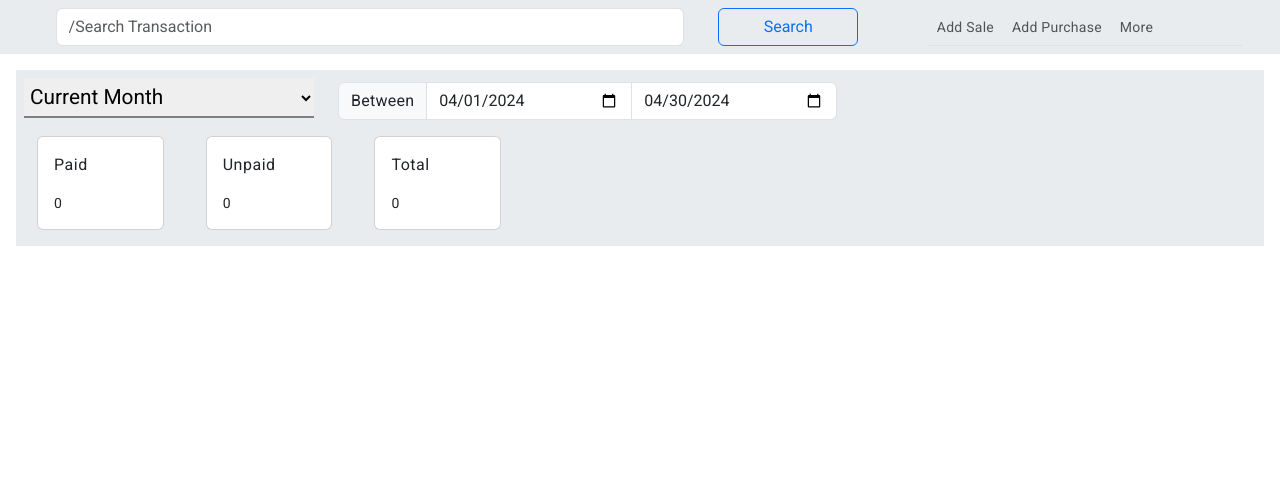
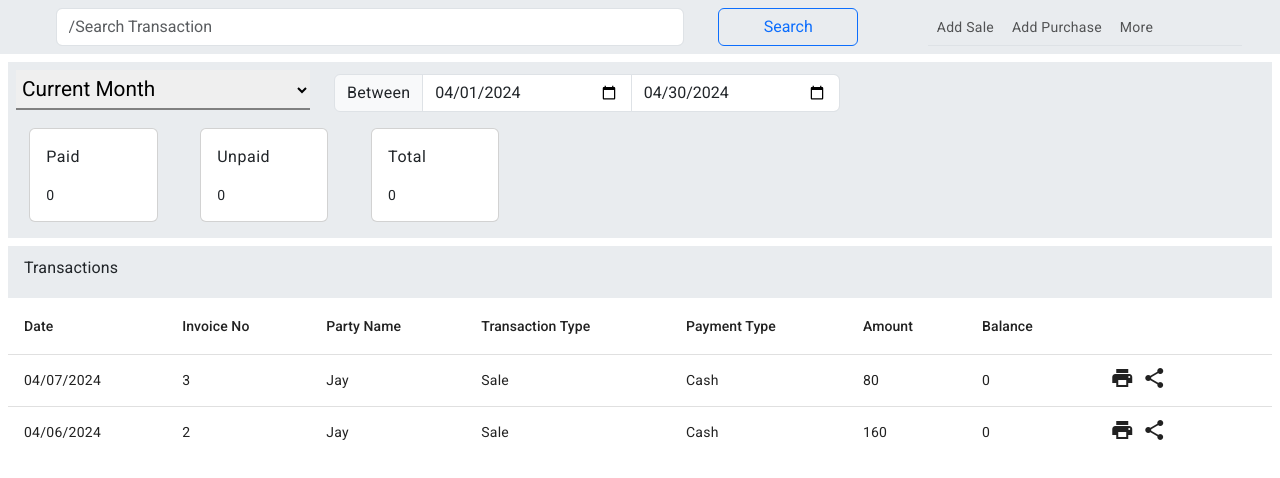
Before and after one commit to jayseth34/AutoMobile-Atk, an Angular app: page /sale/sale-invoice in a window 1280 px wide. Shown: the top 478 px of the page. Built offline with nearby package versions, Linux system fonts and the light colour scheme.

Commit message:
Sale/Purchase Filter

```diff
--- a/angular.json
+++ b/angular.json
@@ -25,7 +25,7 @@
               "src/assets"
             ],
             "styles": [
-              "@angular/material/prebuilt-themes/indigo-pink.css",
+              "@angular/material/prebuilt-themes/deeppurple-amber.css",
               "src/styles.css"
             ],
             "scripts": []
@@ -88,7 +88,7 @@
               "src/assets"
             ],
             "styles": [
-              "@angular/material/prebuilt-themes/indigo-pink.css",
+              "@angular/material/prebuilt-themes/deeppurple-amber.css",
               "src/styles.css"
             ],
             "scripts": []
--- a/src/app/components/details/details.component.css
+++ b/src/app/components/details/details.component.css
@@ -16,3 +16,7 @@
   font-size: 1.1rem;
   font-weight: 300;
 }
+
+section > h3 {
+  font-weight: 400;
+}
--- a/src/app/components/details/details.component.html
+++ b/src/app/components/details/details.component.html
@@ -32,7 +32,7 @@
   </section>
 
   <!-- Filters -->
-  <section class="m-3 bg-body-secondary">
+  <section class="m-2 bg-body-secondary">
     <form [formGroup]="filterForm">
       <div class="row p-2 mt-1 mb-2">
         <div class="select-container col-3">
@@ -55,12 +55,16 @@
               aria-label="start-date"
               class="form-control"
               formControlName="startDate"
+              id="startDate"
+              (change)="filterData($event)"
             />
             <input
               type="date"
               aria-label="end-date"
               class="form-control"
+              id="endDate"
               formControlName="endDate"
+              (change)="filterData($event)"
             />
           </div>
         </div>
@@ -89,4 +93,98 @@
       </div>
     </form>
   </section>
+
+  <!-- Table Contents -->
+  <section class="m-2 bg-body-secondary">
+    <h3 class="ms-3 pt-2">Transactions</h3>
+    <table mat-table [dataSource]="saleData">
+      <!--- Note that these columns can be defined in any order.
+            The actual rendered columns are set as a property on the row definition" -->
+
+      <!-- Position Column -->
+      <ng-container matColumnDef="date">
+        <th mat-header-cell *matHeaderCellDef>Date</th>
+        <td mat-cell *matCellDef="let element">{{ element.date }}</td>
+      </ng-container>
+
+      <!-- Name Column -->
+      <ng-container matColumnDef="invoiceNo">
+        <th mat-header-cell *matHeaderCellDef>Invoice No</th>
+        <td mat-cell *matCellDef="let element">{{ element.invoiceNo }}</td>
+      </ng-container>
+
+      <!-- Weight Column -->
+      <ng-container matColumnDef="partyName">
+        <th mat-header-cell *matHeaderCellDef>Party Name</th>
+        <td mat-cell *matCellDef="let element">{{ element.partyName }}</td>
+      </ng-container>
+
+      <!-- Symbol Column -->
+      <ng-container matColumnDef="transactionType">
+        <th mat-header-cell *matHeaderCellDef>Transaction Type</th>
+        <td mat-cell *matCellDef="let element">
+          {{ element.transactionType }}
+        </td>
+      </ng-container>
+
+      <!-- Weight Column -->
+      <ng-container matColumnDef="paymentType">
+        <th mat-header-cell *matHeaderCellDef>Payment Type</th>
+        <td mat-cell *matCellDef="let element">{{ element.paymentType }}</td>
+      </ng-container>
+
+      <!-- Amount Column -->
+      <ng-container matColumnDef="amount">
+        <th mat-header-cell *matHeaderCellDef>Amount</th>
+        <td mat-cell *matCellDef="let element">{{ element.amount }}</td>
+      </ng-container>
+
+      <!-- Balance Column -->
+      <ng-container matColumnDef="balance">
+        <th mat-header-cell *matHeaderCellDef>Balance</th>
+        <td mat-cell *matCellDef="let element">{{ element.balance }}</td>
+      </ng-container>
+
+      <!-- Icons Column -->
+      <ng-container matColumnDef="icons">
+        <th mat-header-cell *matHeaderCellDef></th>
+        <td mat-cell *matCellDef="let element">
+          <mat-icon class="ms-2" (click)="handlePrintClick(element.invoiceNo)"
+            >print</mat-icon
+          >
+          <mat-icon class="ms-2" (click)="handleShareClick(element.invoiceNo)"
+            >share</mat-icon
+          >
+        </td>
+      </ng-container>
+
+      <ng-container matColumnDef="option">
+        <th mat-header-cell *matHeaderCellDef></th>
+        <td mat-cell *matCellDef="let element">
+          <div class="dropdown ms-auto">
+            <i
+              class="fas fa-ellipsis-vertical"
+              data-bs-toggle="dropdown"
+              aria-expanded="false"
+            ></i>
+            <ul class="dropdown-menu">
+              <li>
+                <span class="dropdown-item">
+                  <i class="fas fa-pen mx-2"></i> Update
+                </span>
+              </li>
+              <li>
+                <span class="dropdown-item">
+                  <i class="fas fa-trash mx-2"></i> Delete
+                </span>
+              </li>
+            </ul>
+          </div>
+        </td>
+      </ng-container>
+
+      <tr mat-header-row *matHeaderRowDef="displayedColumns"></tr>
+      <tr mat-row *matRowDef="let row; columns: displayedColumns"></tr>
+    </table>
+  </section>
 </div>
--- a/src/app/components/details/details.component.ts
+++ b/src/app/components/details/details.component.ts
@@ -3,6 +3,27 @@ import { FormControl, FormGroup } from '@angular/forms';
 import { Router } from '@angular/router';
 
 import { TransactionTypeEnum, TimeFilterEnum } from 'src/app/models';
+import { saleData } from 'src/app/dummyData';
+
+export interface PeriodicElement {
+  name: string;
+  position: number;
+  weight: number;
+  symbol: string;
+}
+
+const ELEMENT_DATA: PeriodicElement[] = [
+  {position: 1, name: 'Hydrogen', weight: 1.0079, symbol: 'H'},
+  {position: 2, name: 'Helium', weight: 4.0026, symbol: 'He'},
+  {position: 3, name: 'Lithium', weight: 6.941, symbol: 'Li'},
+  {position: 4, name: 'Beryllium', weight: 9.0122, symbol: 'Be'},
+  {position: 5, name: 'Boron', weight: 10.811, symbol: 'B'},
+  {position: 6, name: 'Carbon', weight: 12.0107, symbol: 'C'},
+  {position: 7, name: 'Nitrogen', weight: 14.0067, symbol: 'N'},
+  {position: 8, name: 'Oxygen', weight: 15.9994, symbol: 'O'},
+  {position: 9, name: 'Fluorine', weight: 18.9984, symbol: 'F'},
+  {position: 10, name: 'Neon', weight: 20.1797, symbol: 'Ne'},
+];
 
 @Component({
   selector: 'app-details',
@@ -15,7 +36,12 @@ export class DetailsComponent implements OnInit {
   paidVal: Number = 0;
   unpaidVal: Number = 0;
   totalVal: Number = 0;
+  saleData = saleData;
 
+  // For Mat Table
+  // displayedColumns: string[] = ['position', 'name', 'weight', 'symbol'];
+  // dataSource = ELEMENT_DATA;
+  displayedColumns: string[] = ['date', 'invoiceNo', 'partyName', 'transactionType', 'paymentType', 'amount', 'balance', 'icons', 'option'];
 
   // Form Groups
   filterForm = new FormGroup({
@@ -31,6 +57,10 @@ export class DetailsComponent implements OnInit {
   ngOnInit(): void {
     // console.log(this.route.url);
     this.transactionType = this.route.url.split('/')[1] == 'sale' ? 0 : 1;
+
+    // API Call to get data
+
+
     this.handleRangeChange();
   }
 
@@ -62,7 +92,9 @@ export class DetailsComponent implements OnInit {
     this.filterForm.patchValue({
       startDate: start == '' ? '' : this.formatDate(start),
       endDate: end == '' ? '' : this.formatDate(end),
-    })
+    });
+
+    this.filterData();
   }
 
   private formatDate(date: any): string {
@@ -77,4 +109,32 @@ export class DetailsComponent implements OnInit {
     if (day.length < 2) day = '0' + day;
     return [year, month, day].join('-');
   }
+
+  handlePrintClick(invNo: number){
+    console.log(invNo);
+  }
+
+  handleShareClick(invNo: number){
+    console.log(invNo);
+  }
+
+  filterData(ev?: any){
+    if(ev){
+      console.log(ev.target.id);
+    }
+    let startTimestamp = Date.parse(this.filterForm.get('startDate')?.value as string);
+    let start = new Date(startTimestamp);
+    let endTimestamp = Date.parse(this.filterForm.get('endDate')?.value as string);
+    let end = new Date(endTimestamp);
+
+    // Api Call if required
+    this.saleData = saleData.filter(item => {
+      let itemTimestamp = Date.parse(item.date);
+      let itemDate = new Date(itemTimestamp);
+      return (itemDate >= start && itemDate <= end);
+    });
+
+    // console.log(filteredData);
+  }
+
 }
--- /dev/null
+++ b/src/app/dummyData.ts
@@ -0,0 +1,29 @@
+export let saleData = [
+    {
+        "date": "04/07/2024",
+        "invoiceNo": 3,
+        "partyName": "Jay",
+        "transactionType": "Sale",
+        "paymentType": "Cash",
+        "amount": 80,
+        "balance": 0
+    },
+    {
+        "date": "04/06/2024",
+        "invoiceNo": 2,
+        "partyName": "Jay",
+        "transactionType": "Sale",
+        "paymentType": "Cash",
+        "amount": 160,
+        "balance": 0
+    },
+    {
+        "date": "03/02/2024",
+        "invoiceNo": 1,
+        "partyName": "Jay",
+        "transactionType": "Sale",
+        "paymentType": "Cash",
+        "amount": 12600,
+        "balance": 7600
+    }
+]
--- a/src/styles.css
+++ b/src/styles.css
@@ -2,3 +2,6 @@
 
 html, body { height: 100%; }
 body { margin: 0; font-family: Roboto, "Helvetica Neue", sans-serif; }
+
+html, body { height: 100%; }
+body { margin: 0; font-family: Roboto, "Helvetica Neue", sans-serif; }
```
Also changed, not shown: src/app/app.module.ts (+7 -2 lines).
